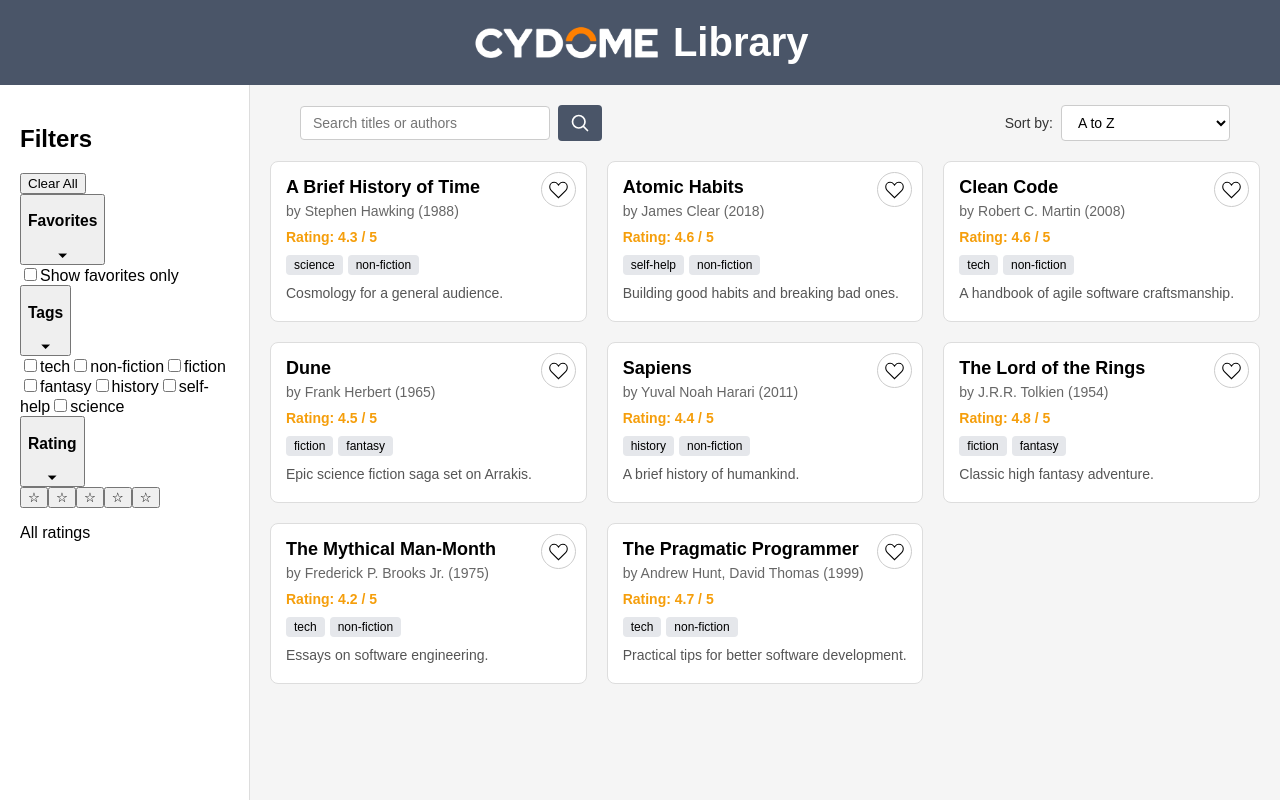
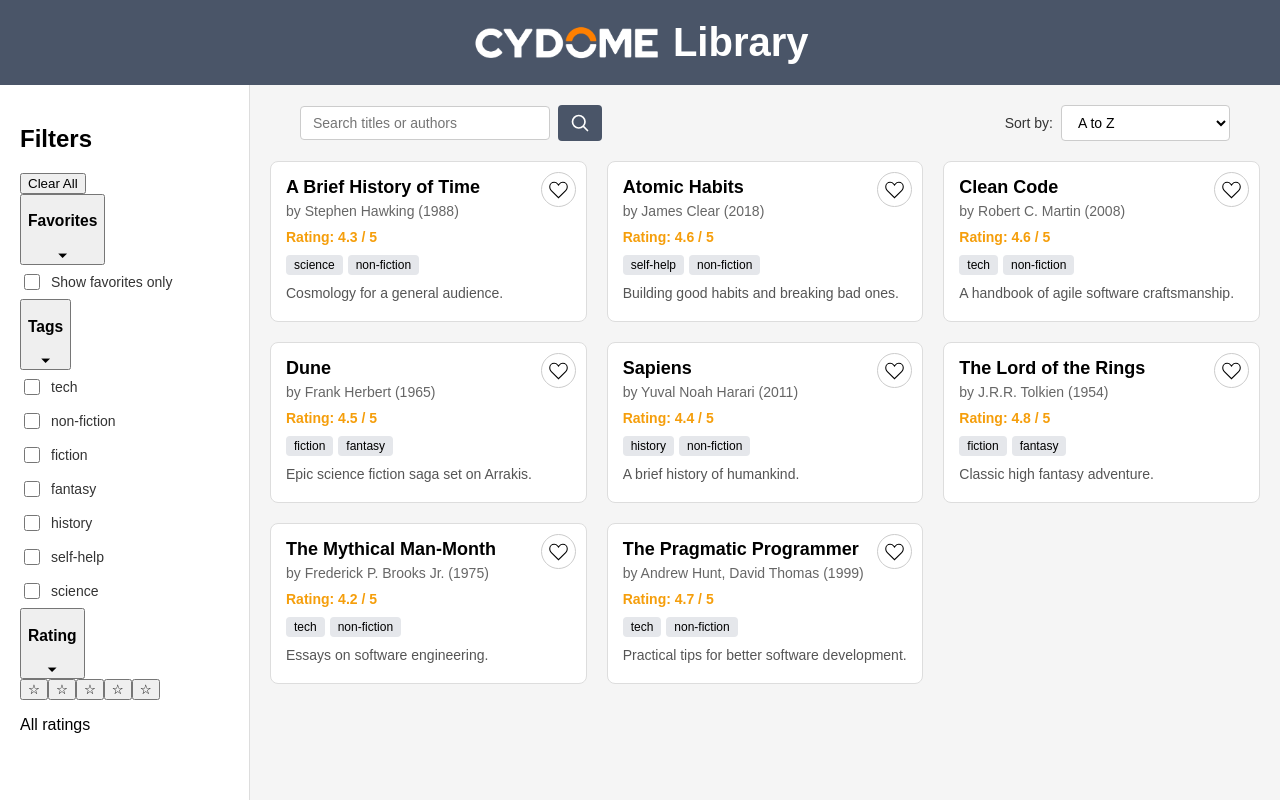
Before and after one commit to reuven-itzhakov/library-explorer, a React (Create React App) app: page / in a window 1280 px wide. Built offline with nearby package versions, Linux system fonts and the light colour scheme.

Commit message:
Add ToggleItem styles; create ToggleItem.css for component styling and update ToggleItem.tsx to import styles

```diff
--- a/src/Styles/ToggleItem.css
+++ b/src/Styles/ToggleItem.css
@@ -0,0 +1,18 @@
+.toggle-item {
+  display: flex;
+  align-items: center;
+  gap: 8px;
+  padding: 6px 0;
+  cursor: pointer;
+}
+
+.toggle-item input[type="checkbox"] {
+  cursor: pointer;
+  width: 16px;
+  height: 16px;
+}
+
+.toggle-label {
+  font-size: 14px;
+  color: #333;
+}
--- a/src/ToggleItem.tsx
+++ b/src/ToggleItem.tsx
@@ -1,4 +1,5 @@
 import { ToggleItemProps } from './types';
+import './Styles/ToggleItem.css';
 
 function ToggleItem({ label, checked, onChange }: ToggleItemProps) {
   return (
```
